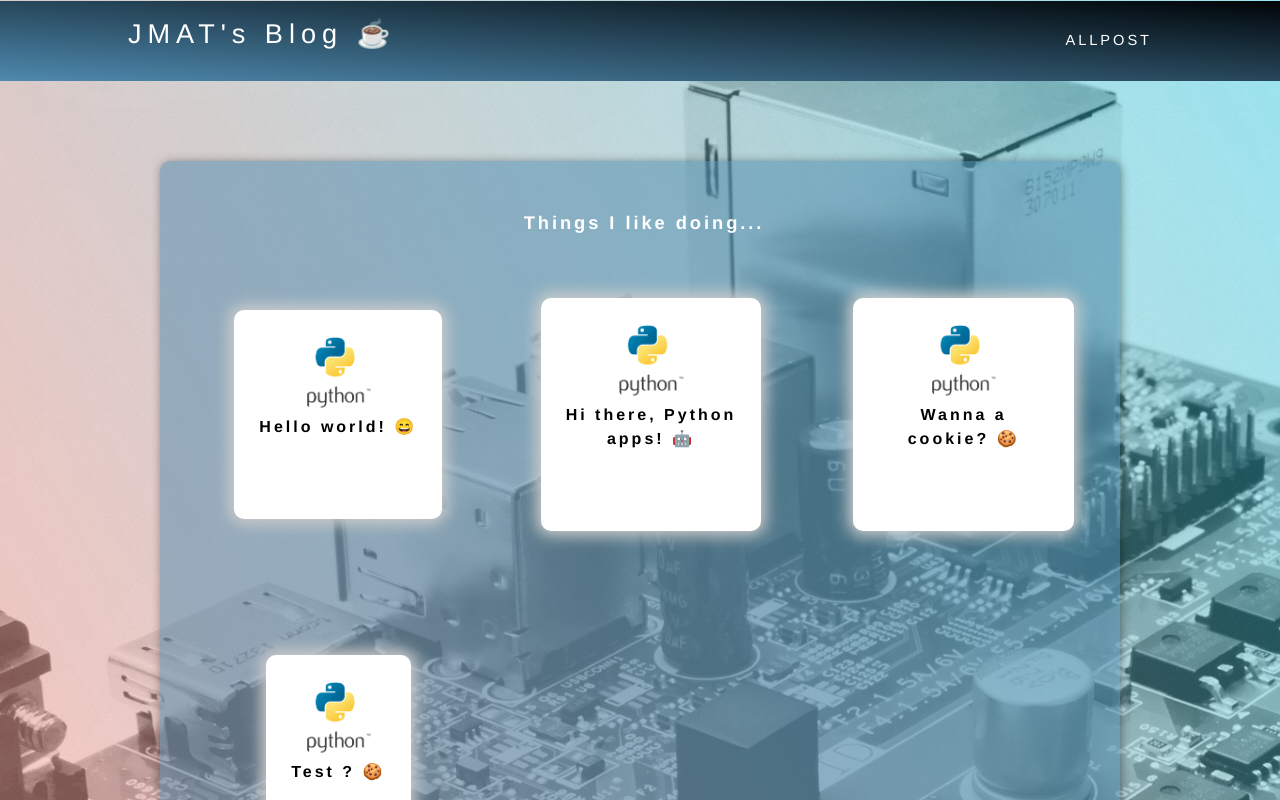
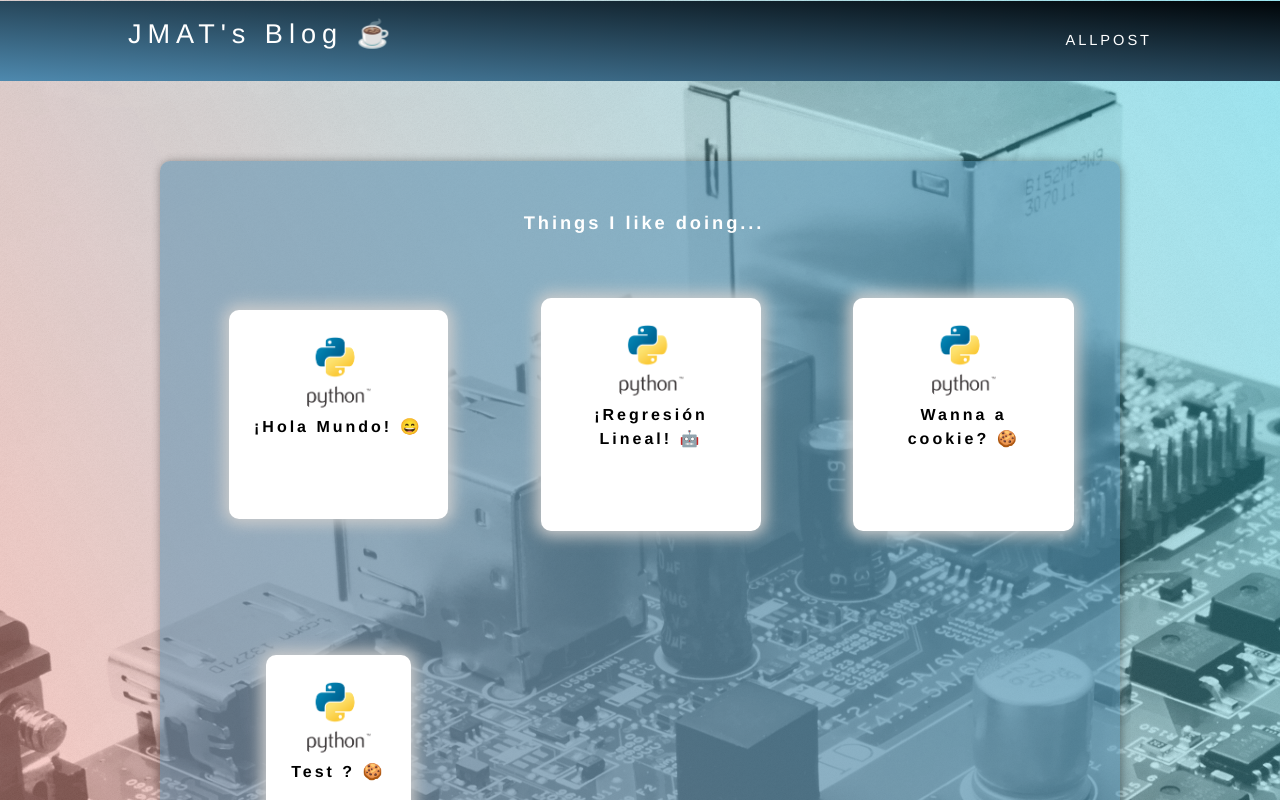
Before and after one commit to AlitosJM/MyApp, a React (Create React App) app: page /allPost in a window 1280 px wide. Shown: the top 800 px of the page. Built offline with nearby package versions, Linux system fonts and the light colour scheme.

Commit message:
LR almost ready

```diff
--- a/src/components/Post/Post.js
+++ b/src/components/Post/Post.js
@@ -35,13 +35,15 @@ machine learning con Python con el fin de brindar soluciones oportunas para sati
 las necesidades empresariales,  académicas ó de asistencia tecnológica.
 Estas páginas son parte de mi primer proyecto de diseño web con React para Javascript.`
 
-const MATLAB = "MATAB";
-const URL = "https://la.mathworks.com/discovery/linear-regression.html";
-const VcLatex = `The charge of capacitor is $V_c = V_s(1 - 10^{-\\frac{t}{T}})$ ${MATLAB.link(URL)}`;
+const LR_explanation = `La regresión lineal es una técnica de modelado estadístico que se emplea
+para describir una variable de respuesta continua como una función de una o varias variables
+predictoras ${"MATAB".link("https://la.mathworks.com/discovery/linear-regression.html")}.`;
+
+const LR = `La ecuación general de la regresión lineal es: $Y=\\beta_0+\\sum\\ \\beta_i X_i +\\epsilon_i$`;
 
 
-post_objects.push(new Post(0, PYTHON,"Hello world!", "😄", myIntro_0, myIntro_1, false));
-post_objects.push(new Post(1, PYTHON,"Hi there, Python apps!", "🤖", myIntro_0, VcLatex, true));
+post_objects.push(new Post(0, PYTHON,"¡Hola Mundo!", "😄", myIntro_0, myIntro_1, false));
+post_objects.push(new Post(1, PYTHON,"¡Regresión Lineal!", "🤖", LR_explanation, LR, true));
 post_objects.push(new Post(2, PYTHON,"Wanna a cookie?", "🍪"));
 post_objects.push(new Post(3, PYTHON,"Test ?", "🍪"));
 
```
